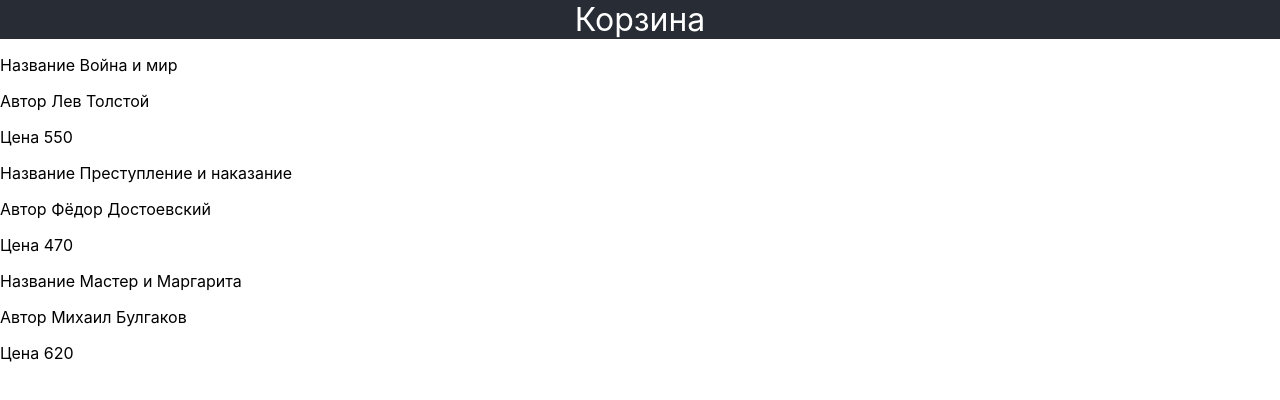
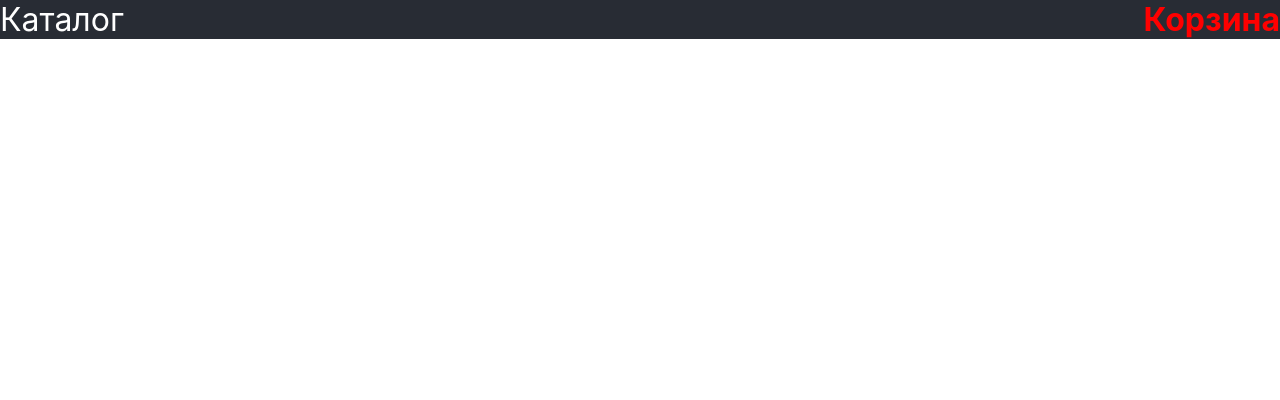
Before and after one commit to Goddue/KalTaLog, a React (Create React App) app in the folder my-app-name/: page /cart in a window 1280 px wide. Shown: the top 400 px of the page. Built offline with nearby package versions, Linux system fonts and the light colour scheme.

Commit message:
Added Cart page and Routing

```diff
--- a/my-app-name/package.json
+++ b/my-app-name/package.json
@@ -9,6 +9,7 @@
     "@testing-library/user-event": "^13.5.0",
     "react": "^19.2.4",
     "react-dom": "^19.2.4",
+    "react-router-dom": "^7.14.0",
     "react-scripts": "5.0.1",
     "web-vitals": "^2.1.4"
   },
--- a/my-app-name/src/App.css
+++ b/my-app-name/src/App.css
@@ -1,9 +1,19 @@
 header {
   background-color: #282c34;
   display: flex;
-  flex-direction: column;
   align-items: center;
-  justify-content: center;
+  justify-content: space-between;
   color: white;
   font-size: 200%;
 }
+
+.navlink {
+    text-decoration: none;
+    color: white;
+}
+
+.active {
+  font-weight: bold;
+  color: red;
+  text-decoration: none;
+}
--- a/my-app-name/src/App.js
+++ b/my-app-name/src/App.js
@@ -1,46 +1,20 @@
-import './App.css';
+import { Routes, Route, NavLink } from 'react-router-dom';
+import { Catalog } from './Catalog'; // вынесите Catalog в отдельный файл или импортируйте из старого App
+import { Cart } from './Cart';
 
-const books = [
-  {
-    "название": "Война и мир",
-    "автор": "Лев Толстой",
-    "цена": 550
-  },
-  {
-    "название": "Преступление и наказание",
-    "автор": "Фёдор Достоевский",
-    "цена": 470
-  },
-  {
-    "название": "Мастер и Маргарита",
-    "автор": "Михаил Булгаков",
-    "цена": 620
-  }
-]
-
-function Catalog() {
-  return(
-    <div className="Catalog">
-        {books.map((book, index) => (
-          <BookCard
-            key={index}
-            name={book["название"]}
-            author={book["автор"]}
-            price={book["цена"]}
-          />
-        ))}
-      </div>
-  )
+function App() {
+  return (
+    <>
+      <header>
+        <NavLink className="navlink" to="/">Каталог</NavLink>
+        <NavLink className="navlink" to="/cart">Корзина</NavLink>
+      </header>
+      <Routes>
+        <Route path="/" element={<Catalog />} />
+        <Route path="/cart" element={<Cart />} />
+      </Routes>
+    </>
+  );
 }
 
-function BookCard(props) {
-  return (
-    <div className='BookCard'>
-      <p>Название { props.name }</p>
-      <p>Автор { props.author }</p>
-      <p>Цена { props.price }</p>
-    </div>
-  )
-}
-
-export { Catalog, BookCard, books };
+export default App;
--- /dev/null
+++ b/my-app-name/src/Cart.js
@@ -0,0 +1,7 @@
+function Cart(){
+    return (
+        <div></div>
+    );
+}
+
+export { Cart };
--- /dev/null
+++ b/my-app-name/src/Catalog.js
@@ -0,0 +1,46 @@
+import './App.css';
+
+const books = [
+  {
+    "название": "Война и мир",
+    "автор": "Лев Толстой",
+    "цена": 550
+  },
+  {
+    "название": "Преступление и наказание",
+    "автор": "Фёдор Достоевский",
+    "цена": 470
+  },
+  {
+    "название": "Мастер и Маргарита",
+    "автор": "Михаил Булгаков",
+    "цена": 620
+  }
+]
+
+function Catalog() {
+  return(
+    <div className="Catalog">
+        {books.map((book, index) => (
+          <BookCard
+            key={index}
+            name={book["название"]}
+            author={book["автор"]}
+            price={book["цена"]}
+          />
+        ))}
+      </div>
+  )
+}
+
+function BookCard(props) {
+  return (
+    <div className='BookCard'>
+      <p>Название { props.name }</p>
+      <p>Автор { props.author }</p>
+      <p>Цена { props.price }</p>
+    </div>
+  )
+}
+
+export { Catalog, BookCard, books };
--- a/my-app-name/src/index.js
+++ b/my-app-name/src/index.js
@@ -1,14 +1,16 @@
 import React from 'react';
 import ReactDOM from 'react-dom/client';
+import { BrowserRouter } from 'react-router-dom';
 import './index.css';
-import { Catalog } from './App';
+import App from './App';
 import reportWebVitals from './reportWebVitals';
 
 const root = ReactDOM.createRoot(document.getElementById('root'));
 root.render(
   <React.StrictMode>
-  <header><a>Корзина</a></header>
-    <Catalog />
+    <BrowserRouter>
+      <App />
+    </BrowserRouter>
   </React.StrictMode>
 );
 
```
Also changed, not shown: 1 other file (tests, documents, lock files or other folders).
